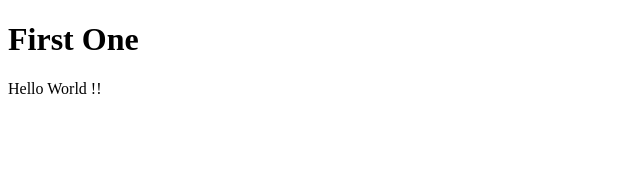
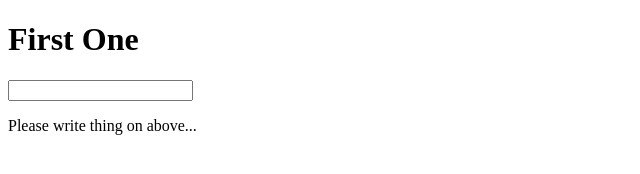
Before and after one commit to AbduKhalifa/learnGit, a plain HTML site: page index.htm in a window 1280 px wide. Shown: the whole page, without its empty margins (0-640 px from the left). Drawn offline with Linux system fonts and the light colour scheme.

Commit message:
Adding content p & input

```diff
--- a/index.htm
+++ b/index.htm
@@ -9,7 +9,9 @@
 
 <body>
   <h1>First One</h1>
-  <p> Hello World !!</p>
+  <input type="text" id="textInput">
+  <p id="playGround"> Please write thing on above...</p>
 </body>
 <script src="./js/main.js"></script>
+
 </html>
```
